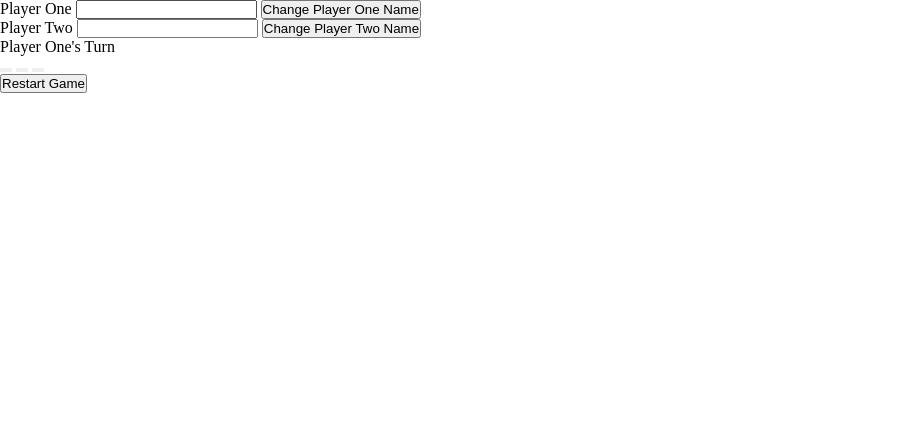
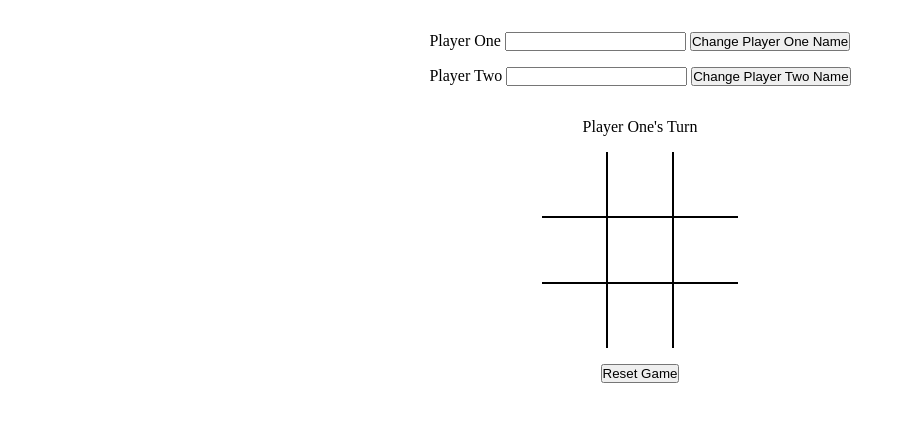
Before and after one commit to zyzaya/tictactoe-js, a plain HTML site: page index.html in a window 1280 px wide. Shown: the whole page, without its empty margins (0-914 px from the left). Drawn offline with Linux system fonts and the light colour scheme.

Commit message:
layout elements

```diff
--- a/index.html
+++ b/index.html
@@ -8,7 +8,7 @@
   <title>tictactoe</title>
 </head>
 <body>
-  <div>
+  <div class="names">
     <div>
       <label for="p1">Player One</label>
       <input type="text" name="p1" id="p1">
@@ -20,14 +20,14 @@
       <button>Change Player Two Name</button>
     </div>
   </div>
-  <div>Player One's Turn</div>
+  <div class="info">Player One's Turn</div>
   <div class="board">
     <button></button><button></button><button></button>
     <button></button><button></button><button></button>
     <button></button><button></button><button></button>
   </div>
   <div></div>
-  <button>Restart Game</button>
+  <button class="reset">Reset Game</button>
 </body>
 <script src="script.js"></script>
 </html>
--- a/style.css
+++ b/style.css
@@ -3,6 +3,43 @@
   padding: 0;
 }
 
+body {
+  display: flex;
+  flex-direction: column;
+  justify-items: center;
+  max-width: 800px;
+  width: 50%;
+  margin: auto;
+}
+
+.names {
+  margin: 16px auto;
+}
+
+.names > div:first-of-type {
+  margin: 16px auto;
+}
+
+.info {
+  margin: 16px auto;
+}
+
 .board {
+  width: min-content;
+  margin: auto;
+  display: grid;
+  background-color: black;
+  justify-content: center;
+  grid-template: repeat(3, 64px) / repeat(3, 64px);
+  gap: 2px;
+}
 
+.board > button {
+  width: 100%;
+  background-color: white;
+  border: none;
 }
+
+.reset {
+  margin: 16px auto;
+}
```
